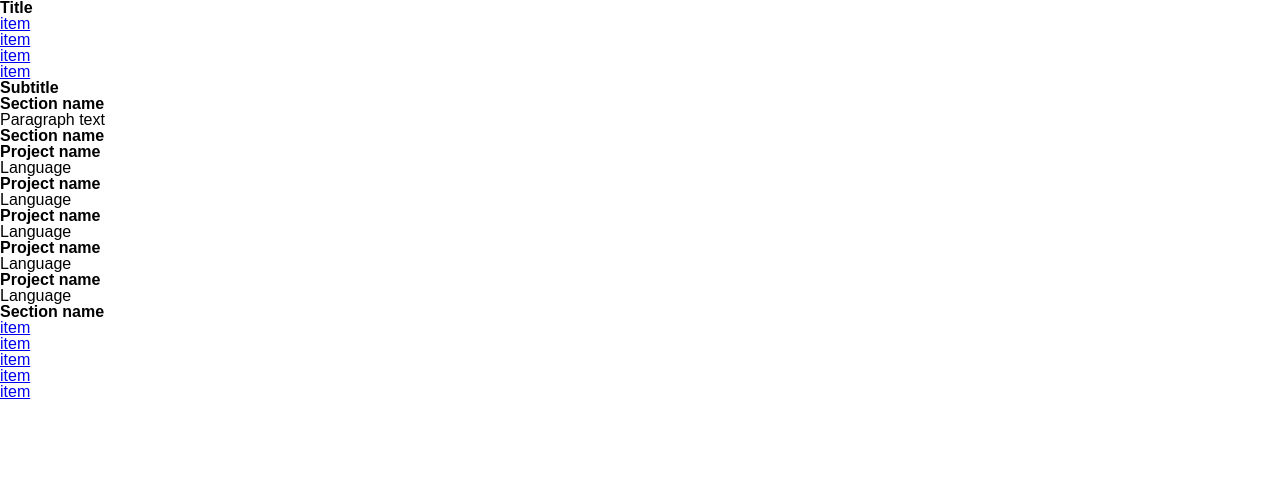
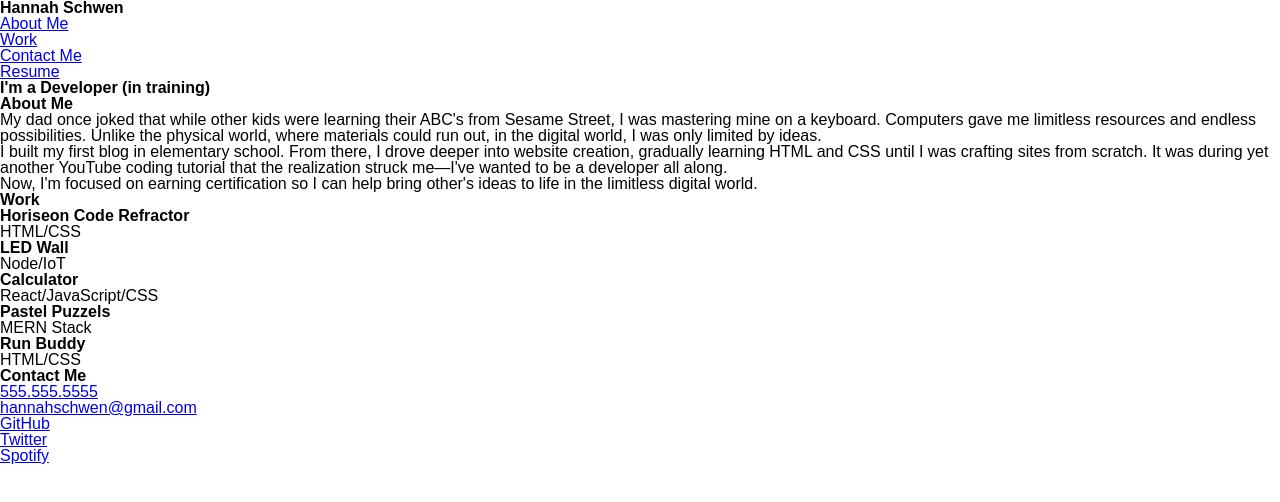
Before and after one commit to hannah-finch/basic-portfolio, a plain HTML site: page index.html in a window 1280 px wide. Drawn offline with Linux system fonts and the light colour scheme.

Commit message:
added text content

```diff
--- a/index.html
+++ b/index.html
@@ -7,39 +7,52 @@
 </head>
 <body>
   <header>
-    <h1 class="title">Title</h1>
+    <h1 class="title">Hannah Schwen</h1>
     <nav>
       <ul>
-        <li><a href="#">item</a></li>
-        <li><a href="#">item</a></li>
-        <li><a href="#">item</a></li>
-        <li><a href="#">item</a></li>
+        <li><a href="#">About Me</a></li>
+        <li><a href="#">Work</a></li>
+        <li><a href="#">Contact Me</a></li>
+        <li><a href="#">Resume</a></li>
       </ul>
     </nav>
   </header>
 
   <aside class="banner">
-    <h3 class="subtitle">Subtitle</h3>
+    <h3 class="subtitle">I'm a Developer (in training)</h3>
   </aside>
 
   <main>
     <!-- Introductory section -->
     <section class="section">
-      <h2 class="section-name">Section name</h2>
+      <h2 class="section-name">About Me</h2>
       <div class="line"></div>
-      <p>Paragraph text</p>
+      <p>
+        My dad once joked that while other kids were learning their ABC's from Sesame Street, I was mastering
+        mine on a keyboard.  Computers gave me limitless resources and endless possibilities.  Unlike the
+        physical world, where materials could run out, in the digital world, I was only limited by ideas.
+      </p>
+      <p>
+        I built my first blog in elementary school.  From there, I drove deeper into website creation,
+        gradually learning HTML and CSS until I was crafting sites from scratch.  It was during yet another
+        YouTube coding tutorial that the realization struck me—I've wanted to be a developer all along.
+      </p>
+      <p>
+        Now, I'm focused on earning certification so I can help bring other's ideas to life in the limitless
+        digital world.
+      </p>
     </section>
 
     <!-- Work section -->
     <section class="section">
-      <h2 class="section-name">Section name</h2>
+      <h2 class="section-name">Work</h2>
       <div class="line"></div>
       <div class="work">
 
         <div id="project-01" class="project">
           <div class="label">
-            <h4 class="project-name">Project name</h4>
-            <p>Language</p>
+            <h4 class="project-name">Horiseon Code Refractor</h4>
+            <p>HTML/CSS</p>
           </div>
         </div>
 
@@ -47,30 +60,30 @@
           <!-- replicate this to add more projects -->
           <div id="project-02" class="project">
             <div class="label">
-              <h4 class="project-name">Project name</h4>
-              <p>Language</p>
+              <h4 class="project-name">LED Wall</h4>
+              <p>Node/IoT</p>
             </div>
           </div>
           <!-- ---------------------------------- -->
 
           <div id="project-03" class="project">
             <div class="label">
-              <h4 class="project-name">Project name</h4>
-              <p>Language</p>
+              <h4 class="project-name">Calculator</h4>
+              <p>React/JavaScript/CSS</p>
             </div>
           </div>
 
           <div id="project-04" class="project">
             <div class="label">
-              <h4 class="project-name">Project name</h4>
-              <p>Language</p>
+              <h4 class="project-name">Pastel Puzzels</h4>
+              <p>MERN Stack</p>
             </div>
           </div>
 
           <div id="project-05" class="project">
             <div class="label">
-              <h4 class="project-name">Project name</h4>
-              <p>Language</p>
+              <h4 class="project-name">Run Buddy</h4>
+              <p>HTML/CSS</p>
             </div>
           </div>
         </div>
@@ -79,14 +92,14 @@
 
     <!-- Contact section -->
     <section class="section">
-      <h2 class="section-name">Section name</h2>
+      <h2 class="section-name">Contact Me</h2>
       <div class="line"></div>
       <ul class="contact-info">
-        <li><a href="#">item</a></li>
-        <li><a href="#">item</a></li>
-        <li><a href="#">item</a></li>
-        <li><a href="#">item</a></li>
-        <li><a href="#">item</a></li>
+        <li><a href="#">555.555.5555</a></li>
+        <li><a href="#">hannahschwen@gmail.com</a></li>
+        <li><a href="#">GitHub</a></li>
+        <li><a href="#">Twitter</a></li>
+        <li><a href="#">Spotify</a></li>
       </ul>
     </section>
 
```
